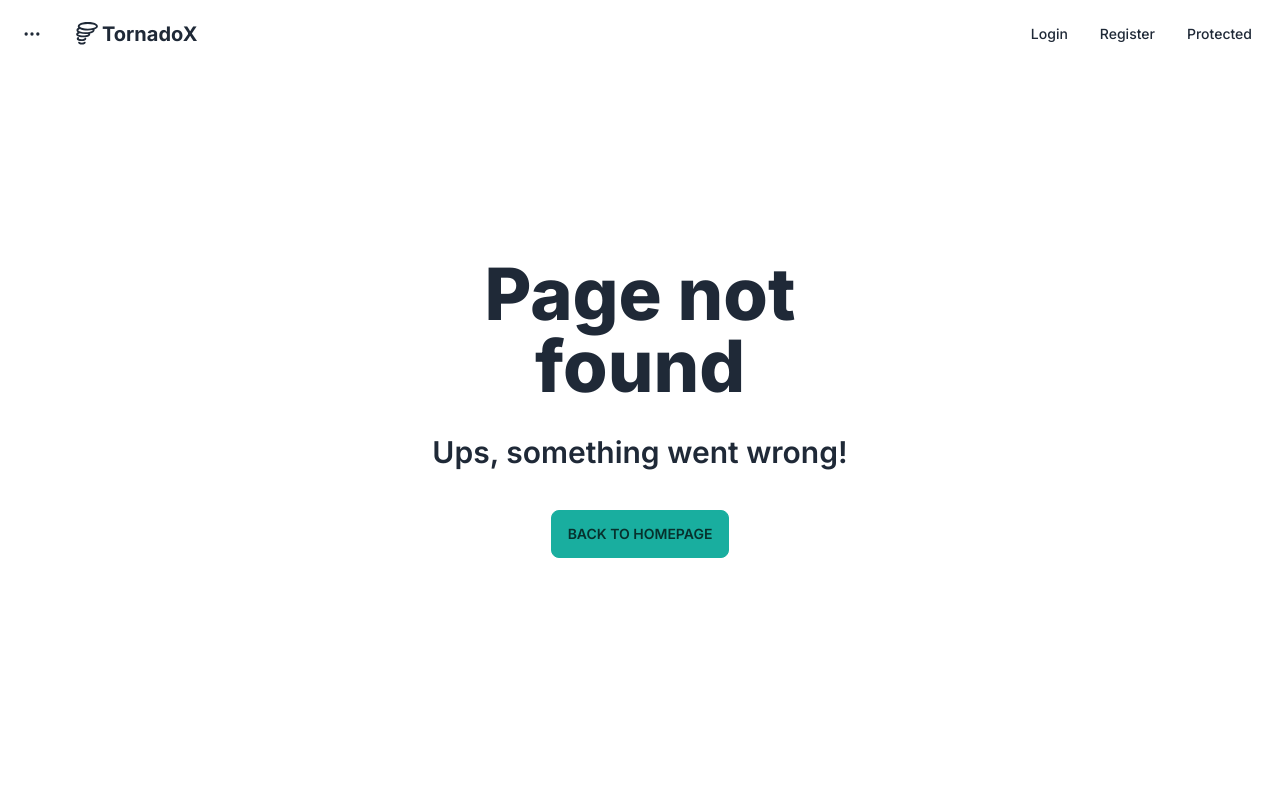
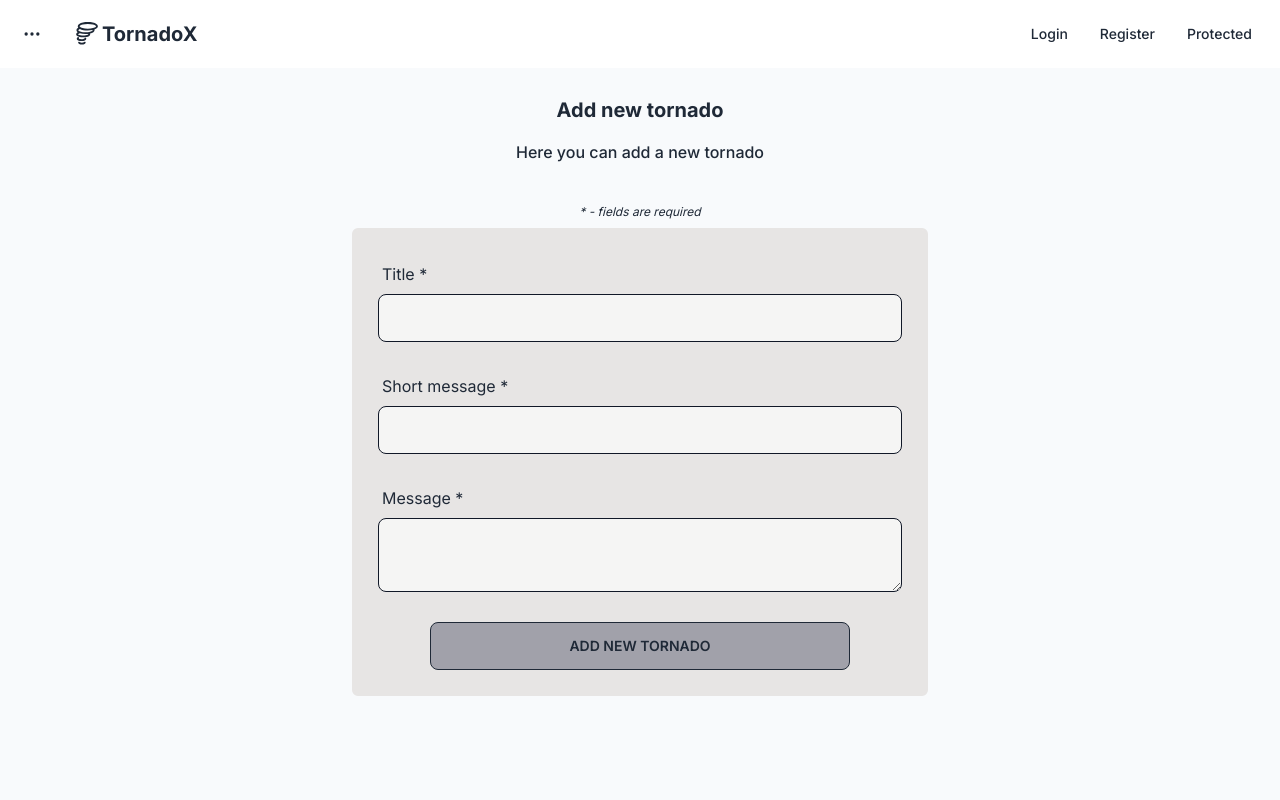
Before and after one commit to pinkjagnie/leo-login-register, a Next.js app: page /tornadoes/add in a window 1280 px wide. Before the commit this address had no page. Shown: the top 800 px of the page. Built offline with nearby package versions, Linux system fonts and the light colour scheme; what pocketbase would draw is missing.

Commit message:
Setup page /w comp. for adding new tornado (ui)

```diff
--- /dev/null
+++ b/src/app/components/tornadoes/AddTornado.js
@@ -0,0 +1,15 @@
+import AddTornadoForm from "./AddTornadoForm";
+
+const AddTornado = () => {
+  return (
+    <div className="w-[90%] mx-auto pb-10">
+      <p className="text-center font-medium">Here you can add a new tornado</p>
+      <p className="pt-10 text-xs italic text-center">
+        * - fields are required
+      </p>
+      <AddTornadoForm />
+    </div>
+  );
+};
+
+export default AddTornado;
--- /dev/null
+++ b/src/app/components/tornadoes/AddTornadoForm.js
@@ -0,0 +1,53 @@
+"use client";
+
+import { Form, Formik } from "formik";
+
+import { tornadoSchema } from "@/schemas/index";
+
+import CustomInput from "../form/custom/CustomInput";
+import CustomTextarea from "../form/custom/CustomTextarea";
+
+const AddTornadoForm = () => {
+  return (
+    <Formik
+      initialValues={{
+        Title: "",
+        ShortMessage: "",
+        Message: "",
+        // Attachment: ""
+      }}
+      validationSchema={tornadoSchema}
+      onSubmit={(values, actions) => {
+        console.log(values);
+      }}
+    >
+      {({ isSubmitting }) => (
+        <Form className="form-control w-[90%] md:w-[60%] lg:w-[50%] p-6 mx-auto mt-2 mb-14 border-2 border-stone-200 rounded-md bg-stone-200">
+          <CustomInput label="Title *" name="Title" type="text" />
+          <CustomInput
+            label="Short message *"
+            name="ShortMessage"
+            type="text"
+          />
+          <CustomTextarea label="Message *" name="Message" type="text" />
+          {!isSubmitting ? (
+            <button
+              disabled={isSubmitting}
+              type="submit"
+              className="btn btn-outline bg-zinc-400 w-[80%] mx-auto block"
+            >
+              Add new tornado
+            </button>
+          ) : (
+            <button className="btn btn-active btn-accent text-slate-50 w-[80%] mx-auto block">
+              <span className="loading loading-spinner text-slate-50"></span>
+              Adding
+            </button>
+          )}
+        </Form>
+      )}
+    </Formik>
+  );
+};
+
+export default AddTornadoForm;
--- /dev/null
+++ b/src/app/tornadoes/add/page.js
@@ -0,0 +1,12 @@
+import AddTornado from "@/app/components/tornadoes/AddTornado";
+
+const Page = () => {
+  return (
+    <section className="w-full min-h-screen pt-20 bg-slate-50">
+      <h1 className="py-4 text-xl text-center font-bold">Add new tornado</h1>
+      <AddTornado />
+    </section>
+  );
+};
+
+export default Page;
```
